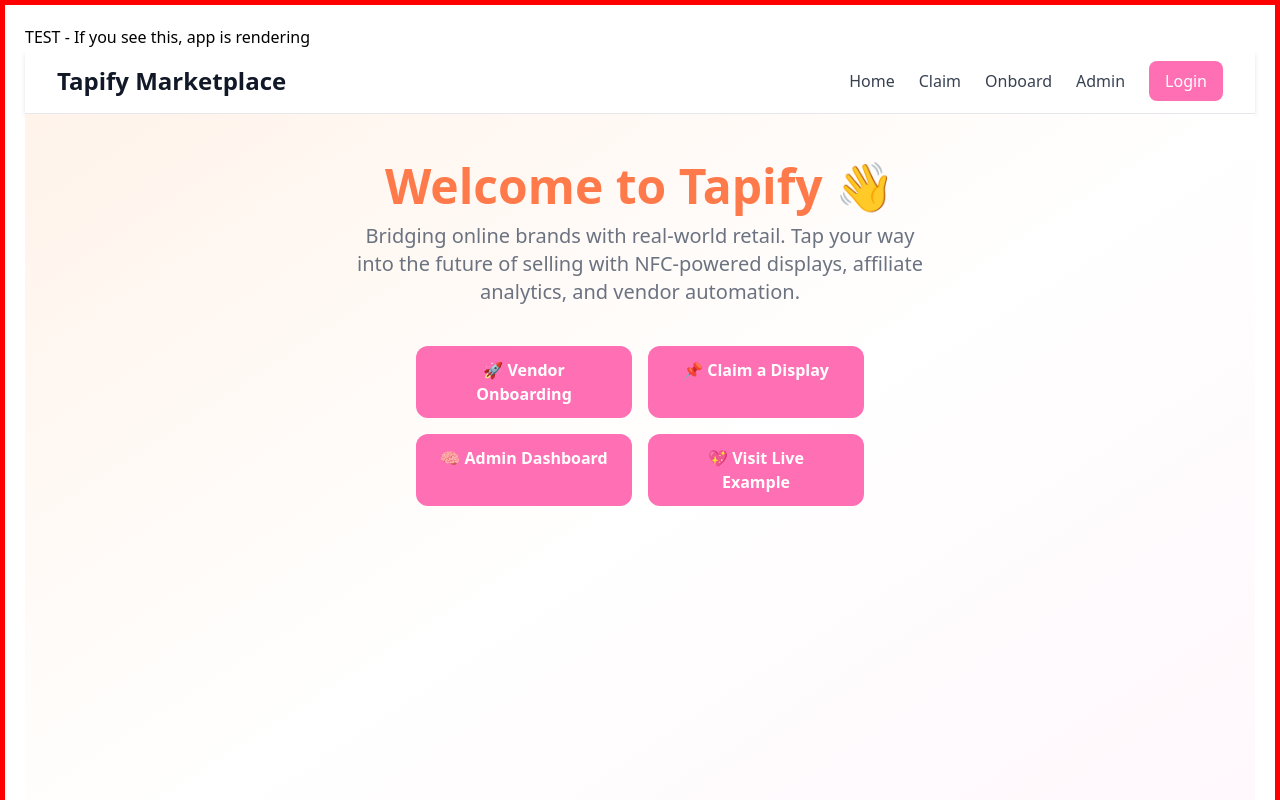
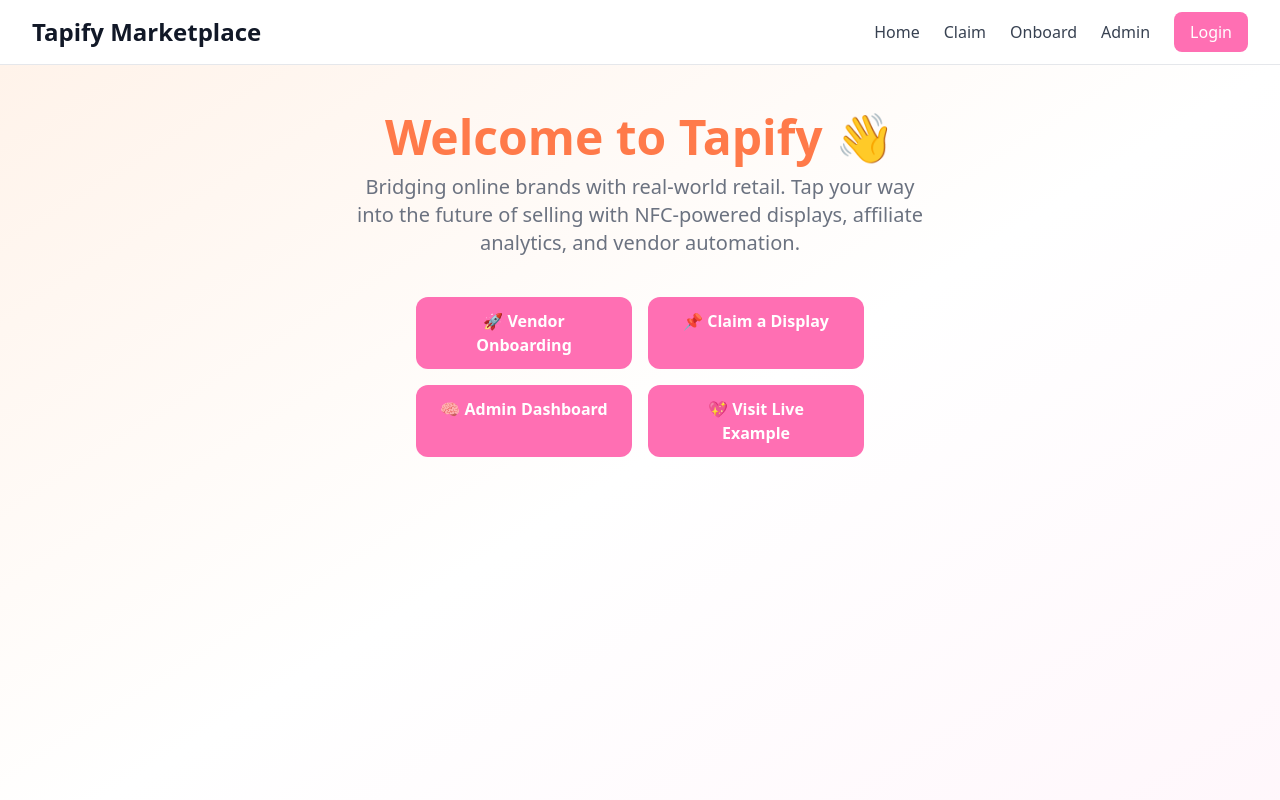
Before and after one commit to pawpayaco/tapify-marketplace, a Next.js app: page / in a window 1280 px wide. Shown: the top 800 px of the page. Built offline with nearby package versions, Linux system fonts and the light colour scheme; no server answers.

Commit message:
Remove debug code - production ready

```diff
--- a/components/layout.js
+++ b/components/layout.js
@@ -2,8 +2,6 @@ import Navbar from './navbar';
 import Footer from './footer';
 
 export default function Layout({ children }) {
-  console.log('Layout rendering'); // DEBUG
-
   return (
     <div className="flex flex-col min-h-screen">
       <Navbar />
--- a/pages/_app.js
+++ b/pages/_app.js
@@ -3,16 +3,11 @@ import { AuthProvider } from "../context/AuthContext";
 import Layout from "../components/layout";
 
 export default function MyApp({ Component, pageProps }) {
-  console.log('_app rendering'); // DEBUG
-
   return (
     <AuthProvider>
-      <div style={{ border: '5px solid red', padding: '20px' }}>
-        <h1>TEST - If you see this, app is rendering</h1>
-        <Layout>
-          <Component {...pageProps} />
-        </Layout>
-      </div>
+      <Layout>
+        <Component {...pageProps} />
+      </Layout>
     </AuthProvider>
   );
 }
```
